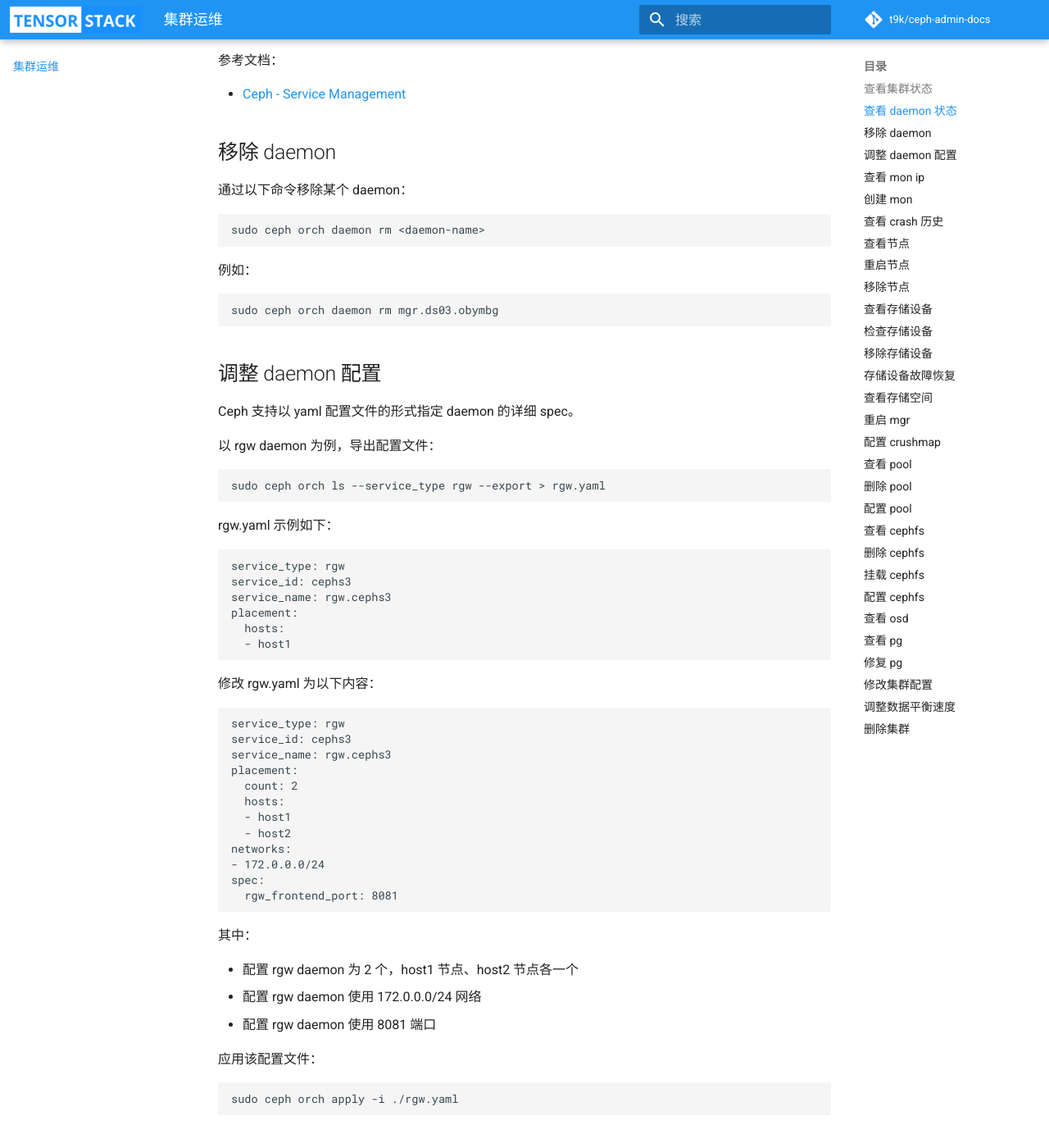
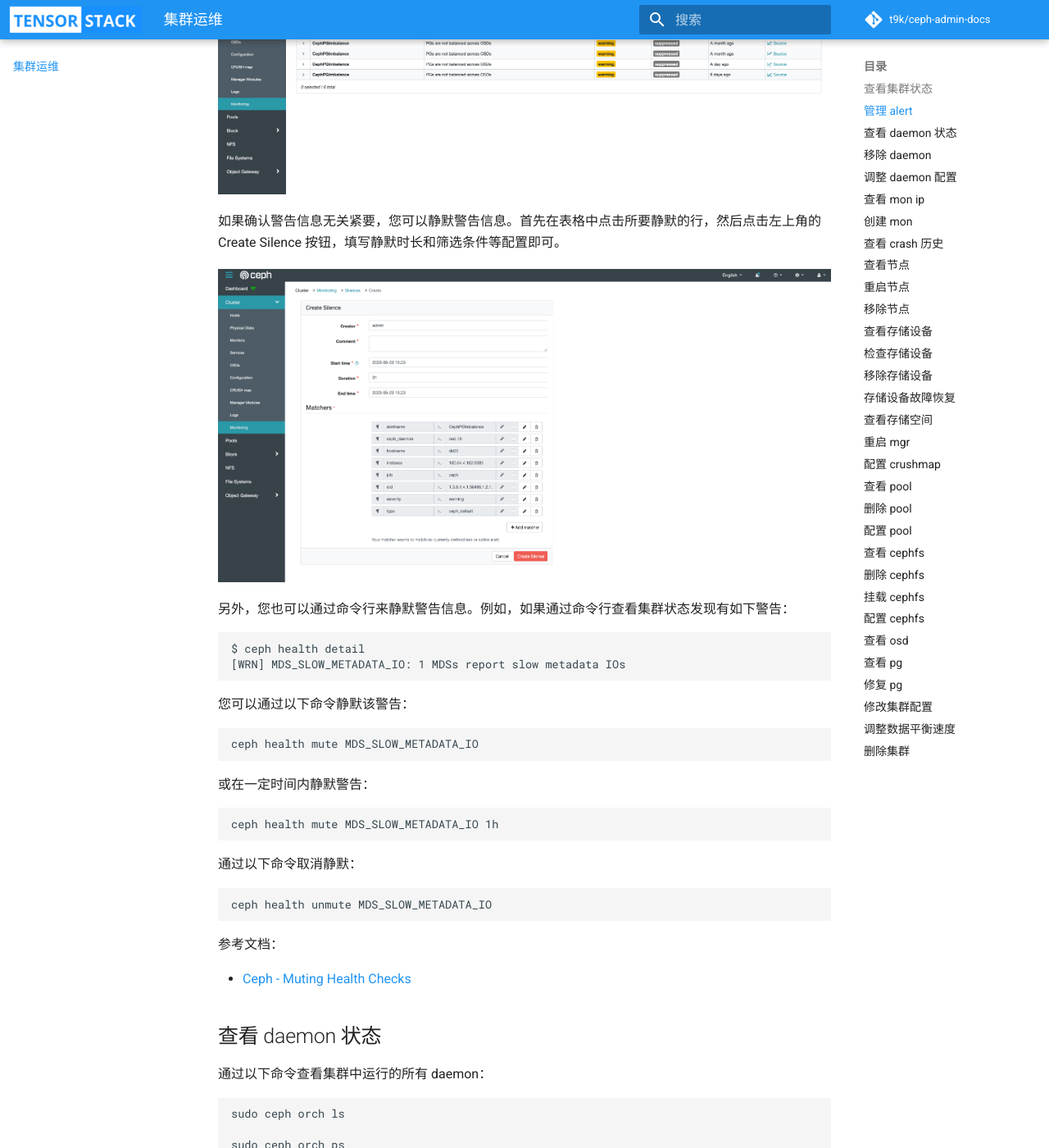
Before and after one commit to t9k/ceph-admin-docs, an MkDocs documentation site: the page built from docs/operation.md, in a window 1280 px wide and 1400 px high, scrolled down 3656 px. Shown: the whole window at 82% size. Built offline with MkDocs 1.6.1 and Material for MkDocs 9.7.7, drawn with Linux system fonts in a browser that asks for light colours; a script that is not in the unit is left out; comment, search, counter and statistics services are not loaded; the version menu is left out; some of the changed text lies outside the part shown.

Commit message:
Add alert management

````diff
--- a/docs/operation.md
+++ b/docs/operation.md
@@ -93,6 +93,60 @@
 参考文档：
 
 * [Ceph - Operating a Cluster](https://docs.ceph.com/en/quincy/rados/operations/operating/)
+
+## 管理 alert
+
+在 Ceph Dashboard 中，点击左侧导航栏的 Cluster > Monitoring，可以查看当前集群中的警告信息。
+
+
+<figure class="screenshot">
+    <img alt="alert1" src="./assets/alert1.png"/>
+</figure>
+
+
+如果确认警告信息无关紧要，您可以静默警告信息。首先在表格中点击所要静默的行，然后点击左上角的 Create Silence 按钮，填写静默时长和筛选条件等配置即可。
+
+<figure class="screenshot">
+    <img alt="alert2" src="./assets/alert2.png"/>
+</figure>
+
+
+另外，您也可以通过命令行来静默警告信息。例如，如果通过命令行查看集群状态发现有如下警告：
+
+
+```
+$ ceph health detail
+[WRN] MDS_SLOW_METADATA_IO: 1 MDSs report slow metadata IOs
+```
+
+
+您可以通过以下命令静默该警告：
+
+
+```
+ceph health mute MDS_SLOW_METADATA_IO
+```
+
+
+或在一定时间内静默警告：
+
+
+```
+ceph health mute MDS_SLOW_METADATA_IO 1h
+```
+
+
+通过以下命令取消静默：
+
+
+```
+ceph health unmute MDS_SLOW_METADATA_IO
+```
+
+
+参考文档：
+
+* [Ceph - Muting Health Checks](https://docs.ceph.com/en/latest/rados/operations/monitoring/#muting-health-checks)
 
 
 ## 查看 daemon 状态
````
Also changed, not shown: docs/assets/alert1.png (added), docs/assets/alert2.png (added).
